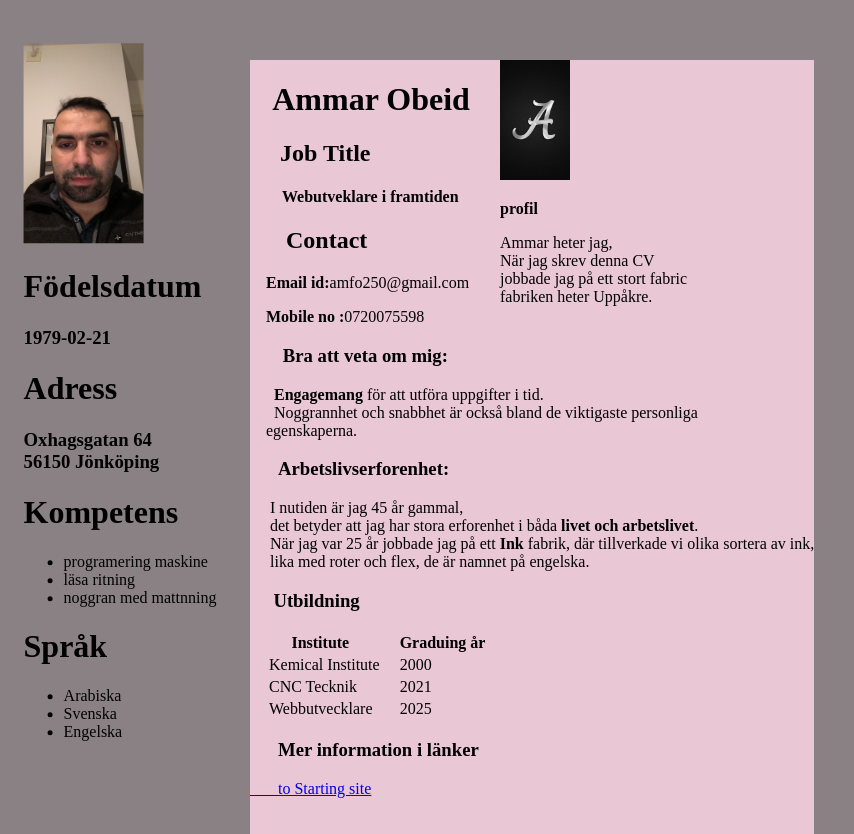
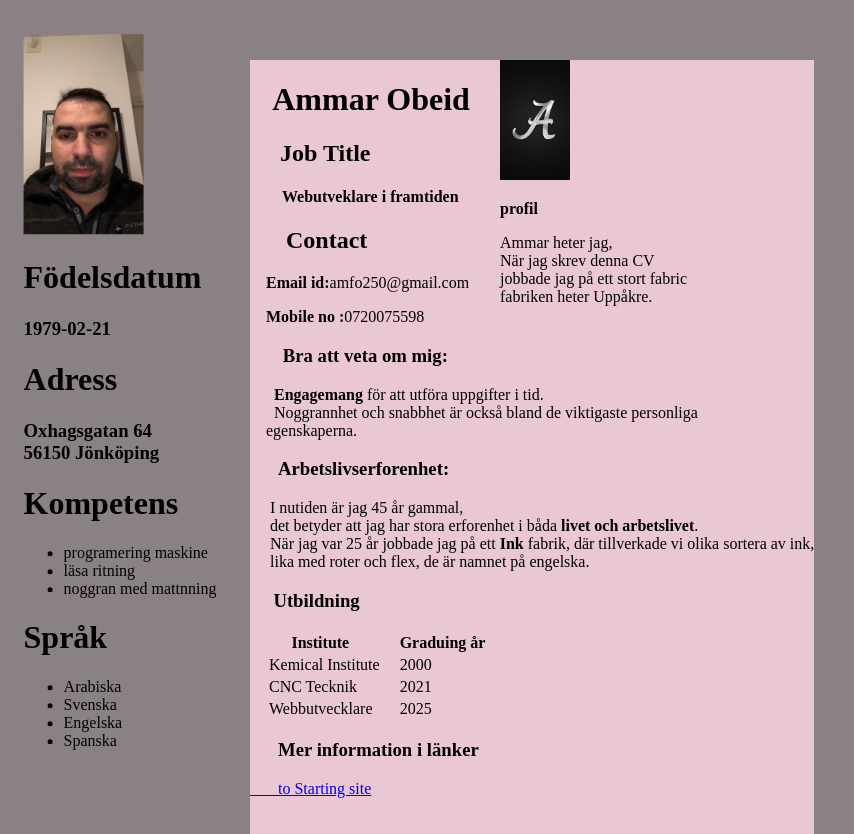
Before and after one commit to aobeid1979/AmmarObeid, a plain HTML site: page index.html in a window 1280 px wide. Shown: the whole page, without its empty margins (0-854 px from the left). Drawn offline with Linux system fonts and the light colour scheme.

Commit message:
Add some Spanska

```diff
--- a/index.html
+++ b/index.html
@@ -40,6 +40,7 @@
           <li>Arabiska</li>
           <li>Svenska</li>
           <li>Engelska</li>
+          <li>Spanska</li>
 
       </ul>
       <!-- två listor -->
```
